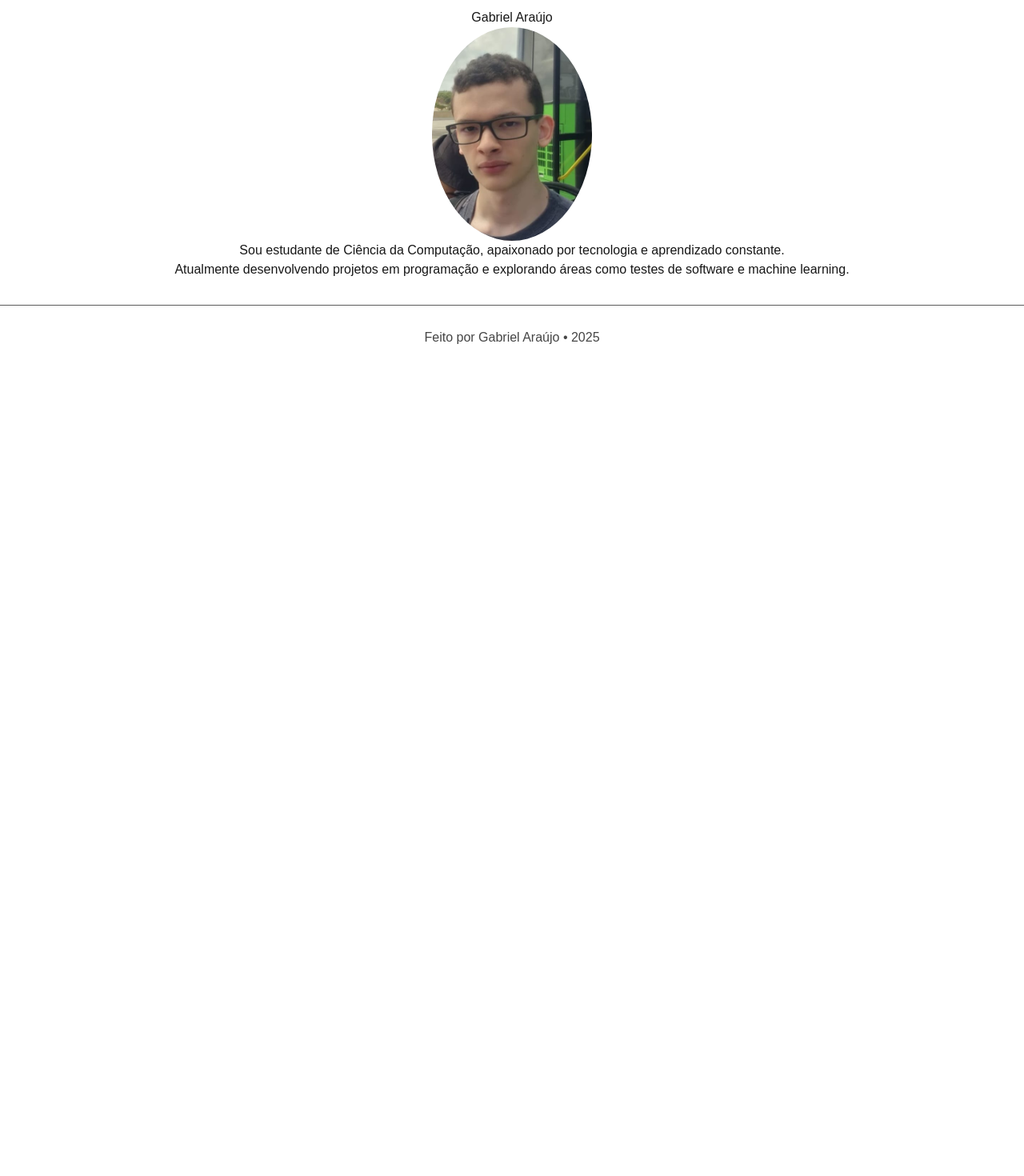
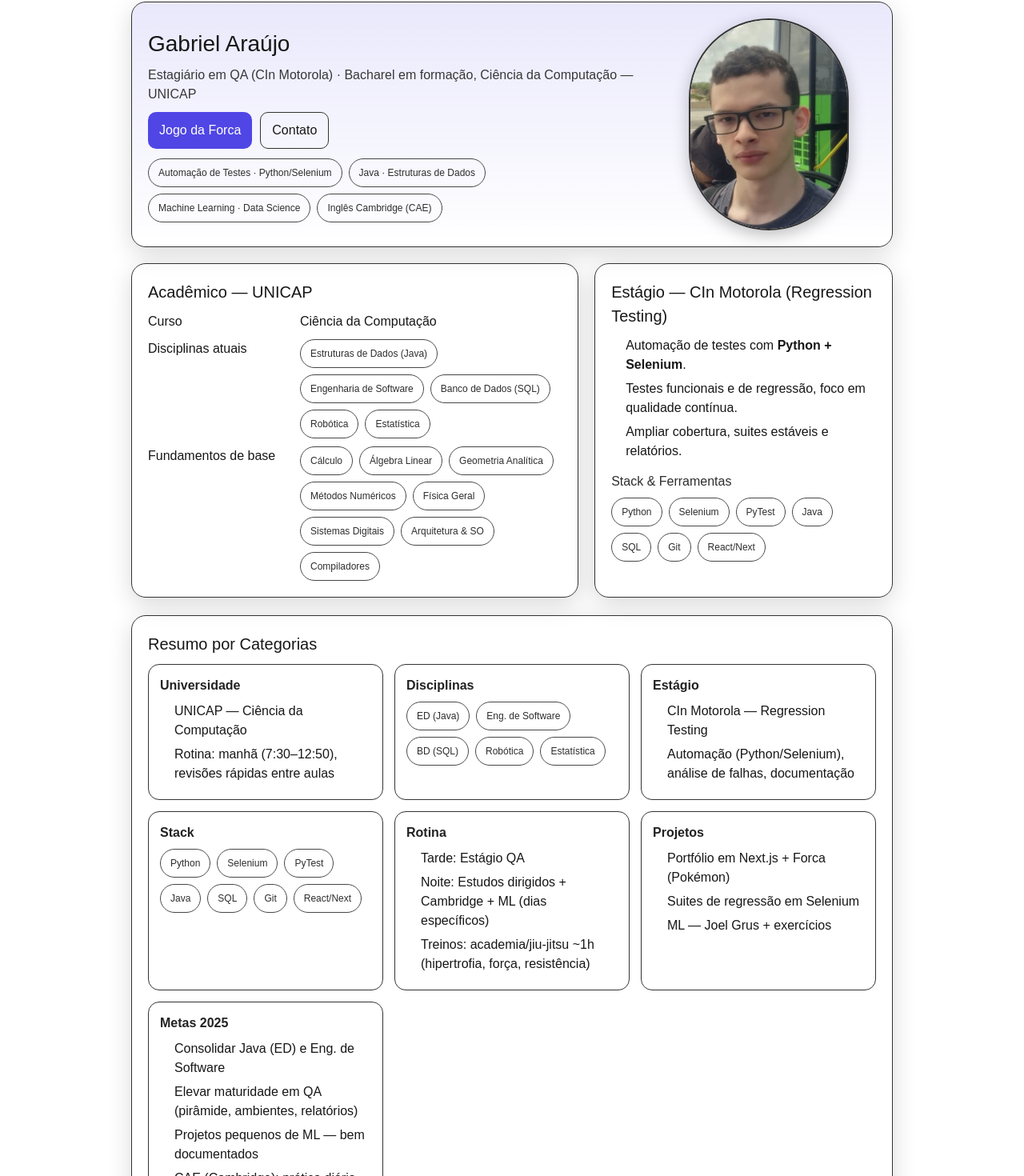
Before and after one commit to Gabriel-SL-Araujo/PWM-2025-2, a Next.js app in the folder ex01-next/: page / in a window 1280 px wide. Shown: the part 81-1551 px from the top of the page at 80% size. Before the commit the page ends 800 px from the top, so only its background shows below. Built offline with nearby package versions, Linux system fonts and the light colour scheme.

Commit message:
Ajustando home do portfolio

```diff
--- a/ex01-next/app/globals.css
+++ b/ex01-next/app/globals.css
@@ -50,3 +50,83 @@ body {
 .key.no{background:rgba(239,68,68,.15); border-color:#7f1d1d}
 .hangman{display:flex; justify-content:center; margin:6px 0 2px}
 svg{max-width:300px}
+
+/* --- Home refinada: layout, cards e categorias --- */
+.card{
+  background: rgba(255,255,255,.03);
+  border: 1px solid #333;
+  border-radius: 18px;
+  padding: 20px;
+  box-shadow: 0 8px 30px rgba(0,0,0,.15);
+}
+
+/* HERO (título + botões + pílulas + avatar) */
+.hero{
+  display: grid;
+  grid-template-columns: 1.4fr .6fr;
+  gap: 18px;
+  align-items: center;
+  background: linear-gradient(180deg, rgba(79,70,229,.12), transparent);
+}
+.hero-left .actions{ display:flex; gap:10px; flex-wrap:wrap; margin-top:8px; }
+.hero-pills{ display:flex; flex-wrap:wrap; gap:8px; margin-top:12px; }
+.avatar-wrap{ display:flex; align-items:center; justify-content:center; }
+.avatar{ border-radius: 999px; border: 2px solid #333; box-shadow: 0 6px 20px rgba(0,0,0,.25); }
+
+@media (max-width: 900px){
+  .hero{ grid-template-columns: 1fr; }
+}
+
+/* GRID de duas colunas (Acadêmico / Estágio, Projetos / Metas) */
+.grid{
+  display: grid;
+  grid-template-columns: 1.2fr .8fr;
+  gap: 20px;
+  margin-top: 20px;
+}
+@media (max-width: 900px){
+  .grid{ grid-template-columns: 1fr; }
+}
+
+/* Tipografia e subtítulos */
+.section{ margin-top: 22px; }
+.section-title{ font-size: 20px; margin: 0 0 10px 0; }
+.section-sub{ font-size: 16px; margin: 14px 0 8px 0; opacity:.9; }
+.title{ margin: 0 0 6px 0; font-size: 28px; }
+.subtitle{ margin: 0 0 10px 0; opacity: .85; }
+
+/* Pílulas e tags */
+.pill, .tag{
+  display: inline-flex; align-items:center; justify-content:center;
+  padding: 8px 12px; border: 1px solid #333; border-radius: 999px;
+  width: fit-content; opacity:.9; font-size: 12px;
+}
+.tags{ display:flex; flex-wrap:wrap; gap:8px; }
+
+/* Key-Value (duas colunas: rótulo | conteúdo) */
+.kv{ display:grid; grid-template-columns: 180px 1fr; gap:10px; }
+
+/* Listas e cronograma */
+.list{ margin: 8px 0 0 0; padding-left: 18px; }
+.list li{ margin: 6px 0; }
+.schedule{ display:grid; grid-template-columns: repeat(4, 1fr); gap: 12px; }
+@media (max-width: 900px){ .schedule{ grid-template-columns: 1fr; } }
+.slot{ border:1px solid #333; border-radius:12px; padding:12px; background:rgba(255,255,255,.02); }
+.slot-title{ font-weight:700; margin-bottom:6px; }
+
+/* Categorias (seção nova) */
+.cats{
+  display:grid;
+  grid-template-columns: repeat(3, 1fr);
+  gap: 14px;
+}
+@media (max-width: 1100px){ .cats{ grid-template-columns: repeat(2, 1fr); } }
+@media (max-width: 700px){ .cats{ grid-template-columns: 1fr; } }
+
+.cat{
+  border:1px solid #333; border-radius:14px; padding:14px;
+  background:rgba(255,255,255,.02);
+}
+.cat-title{
+  font-weight:700; margin-bottom:8px; opacity:.95;
+}
--- a/ex01-next/app/page.js
+++ b/ex01-next/app/page.js
@@ -1,19 +1,169 @@
 // app/page.js
 import Image from "next/image";
+import Link from "next/link";
 
 export default function Home() {
   return (
-    <main style={{ display: "flex", flexDirection: "column", alignItems: "center", padding: "2rem" }}>
-      <h1>Gabriel Araújo</h1>
-      <Image
-        src="/me.jpg"
-        alt="Foto Gabriel Araújo"
-        width={200}
-        height={200}
-        style={{ borderRadius: "50%" }}
-      />
-      <p>Sou estudante de Ciência da Computação, apaixonado por tecnologia e aprendizado constante.</p>
-      <p>Atualmente desenvolvendo projetos em programação e explorando áreas como testes de software e machine learning.</p>
+    <main className="container">
+      {/* HERO */}
+      <section className="card hero">
+        <div className="hero-left">
+          <h1 className="title">Gabriel Araújo</h1>
+          <p className="subtitle">
+            Estagiário em QA (CIn Motorola) · Bacharel em formação, Ciência da Computação — UNICAP
+          </p>
+          <div className="actions">
+            <Link className="btn" href="/forca" prefetch={false}>Jogo da Forca</Link>
+            <a className="btn secondary" href="mailto:gabrielsla2022@gmail.com">Contato</a>
+          </div>
+
+          <div className="hero-pills">
+            <span className="pill">Automação de Testes · Python/Selenium</span>
+            <span className="pill">Java · Estruturas de Dados</span>
+            <span className="pill">Machine Learning · Data Science</span>
+            <span className="pill">Inglês Cambridge (CAE)</span>
+          </div>
+        </div>
+
+        <div className="hero-right">
+          <div className="avatar-wrap">
+            <Image
+              src="/me.jpg"
+              alt="Foto de Gabriel Araújo"
+              width={200}
+              height={200}
+              className="avatar"
+              priority
+            />
+          </div>
+        </div>
+      </section>
+
+      {/* BLOCO ACADÊMICO + ESTÁGIO */}
+      <section className="grid">
+        <div className="card">
+          <h2 className="section-title">Acadêmico — UNICAP</h2>
+          <div className="kv">
+            <div>Curso</div>
+            <div>Ciência da Computação</div>
+
+            <div>Disciplinas atuais</div>
+            <div className="tags">
+              <span className="tag">Estruturas de Dados (Java)</span>
+              <span className="tag">Engenharia de Software</span>
+              <span className="tag">Banco de Dados (SQL)</span>
+              <span className="tag">Robótica</span>
+              <span className="tag">Estatística</span>
+            </div>
+
+            <div>Fundamentos de base</div>
+            <div className="tags">
+              <span className="tag">Cálculo</span>
+              <span className="tag">Álgebra Linear</span>
+              <span className="tag">Geometria Analítica</span>
+              <span className="tag">Métodos Numéricos</span>
+              <span className="tag">Física Geral</span>
+              <span className="tag">Sistemas Digitais</span>
+              <span className="tag">Arquitetura & SO</span>
+              <span className="tag">Compiladores</span>
+            </div>
+          </div>
+        </div>
+
+        <div className="card">
+          <h2 className="section-title">Estágio — CIn Motorola (Regression Testing)</h2>
+          <ul className="list">
+            <li>Automação de testes com <strong>Python + Selenium</strong>.</li>
+            <li>Testes funcionais e de regressão, foco em qualidade contínua.</li>
+            <li>Ampliar cobertura, suites estáveis e relatórios.</li>
+          </ul>
+
+          <h3 className="section-sub">Stack & Ferramentas</h3>
+          <div className="tags">
+            <span className="tag">Python</span>
+            <span className="tag">Selenium</span>
+            <span className="tag">PyTest</span>
+            <span className="tag">Java</span>
+            <span className="tag">SQL</span>
+            <span className="tag">Git</span>
+            <span className="tag">React/Next</span>
+          </div>
+        </div>
+      </section>
+
+      {/* SEÇÃO NOVA: RESUMO POR CATEGORIAS */}
+      <section className="card section">
+        <h2 className="section-title">Resumo por Categorias</h2>
+        <div className="cats">
+          <div className="cat">
+            <div className="cat-title">Universidade</div>
+            <ul className="list">
+              <li>UNICAP — Ciência da Computação</li>
+              <li>Rotina: manhã (7:30–12:50), revisões rápidas entre aulas</li>
+            </ul>
+          </div>
+
+          <div className="cat">
+            <div className="cat-title">Disciplinas</div>
+            <div className="tags">
+              <span className="tag">ED (Java)</span>
+              <span className="tag">Eng. de Software</span>
+              <span className="tag">BD (SQL)</span>
+              <span className="tag">Robótica</span>
+              <span className="tag">Estatística</span>
+            </div>
+          </div>
+
+          <div className="cat">
+            <div className="cat-title">Estágio</div>
+            <ul className="list">
+              <li>CIn Motorola — Regression Testing</li>
+              <li>Automação (Python/Selenium), análise de falhas, documentação</li>
+            </ul>
+          </div>
+
+          <div className="cat">
+            <div className="cat-title">Stack</div>
+            <div className="tags">
+              <span className="tag">Python</span>
+              <span className="tag">Selenium</span>
+              <span className="tag">PyTest</span>
+              <span className="tag">Java</span>
+              <span className="tag">SQL</span>
+              <span className="tag">Git</span>
+              <span className="tag">React/Next</span>
+            </div>
+          </div>
+
+          <div className="cat">
+            <div className="cat-title">Rotina</div>
+            <ul className="list">
+              <li>Tarde: Estágio QA</li>
+              <li>Noite: Estudos dirigidos + Cambridge + ML (dias específicos)</li>
+              <li>Treinos: academia/jiu-jitsu ~1h (hipertrofia, força, resistência)</li>
+            </ul>
+          </div>
+
+          <div className="cat">
+            <div className="cat-title">Projetos</div>
+            <ul className="list">
+              <li>Portfólio em Next.js + Forca (Pokémon)</li>
+              <li>Suites de regressão em Selenium</li>
+              <li>ML — Joel Grus + exercícios</li>
+            </ul>
+          </div>
+
+          <div className="cat">
+            <div className="cat-title">Metas 2025</div>
+            <ul className="list">
+              <li>Consolidar Java (ED) e Eng. de Software</li>
+              <li>Elevar maturidade em QA (pirâmide, ambientes, relatórios)</li>
+              <li>Projetos pequenos de ML — bem documentados</li>
+              <li>CAE (Cambridge): prática diária</li>
+            </ul>
+          </div>
+        </div>
+      </section>
     </main>
   );
 }
```
